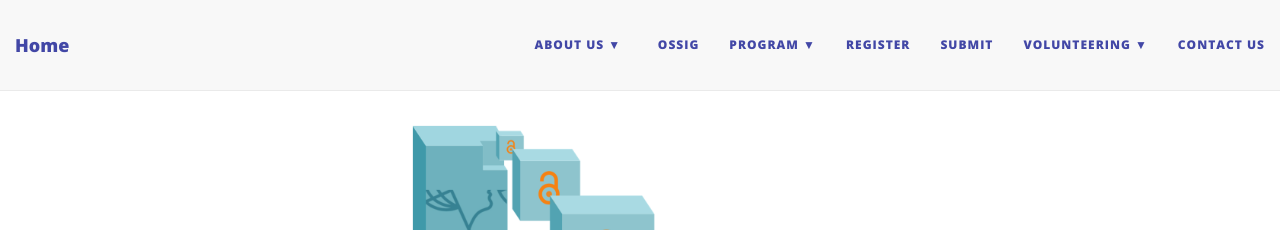
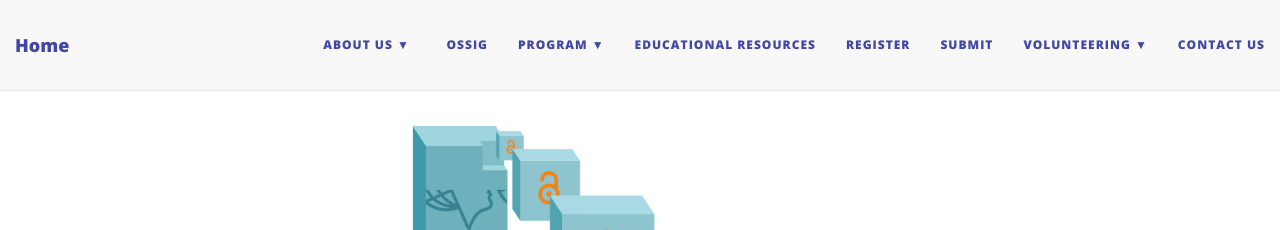
Before and after one commit to ohbm/osr2025, a Jekyll site: the page built from index.html, in a window 1280 px wide. Shown: the top 230 px of the page. Built offline with Jekyll 4.4.1, drawn with Linux system fonts in a browser that asks for light colours; nearby versions of some CDN libraries; the list of posts is cut into pages by our own code.

Commit message:
Show educational resources again

```diff
--- a/_config.yml
+++ b/_config.yml
@@ -35,7 +35,7 @@
     - Table Talks: "tabletalk"
     # - Open Mics: "openmic"
     - Symposium: "symposium"
-    # - Educational: "educational"
+  Educational Resources: "educational"
   Register: "register"
   Submit: "submit"
   Volunteering:
```
